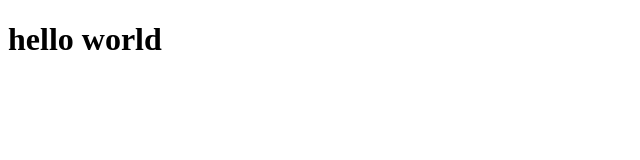
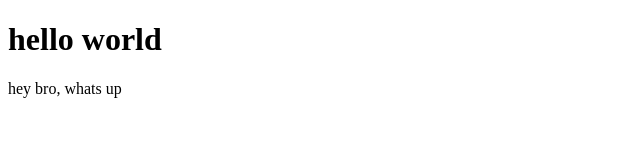
Before and after one commit to sajidislam99/first-project, a plain HTML site: page index.html in a window 1280 px wide. Shown: the whole page, without its empty margins (0-640 px from the left). Drawn offline with Linux system fonts and the light colour scheme.

Commit message:
learned github

```diff
--- a/index.html
+++ b/index.html
@@ -8,5 +8,6 @@
 </head>
 <body>
     <h1>hello world</h1>
+    <p>hey bro, whats up</p>
 </body>
 </html>
```
Also changed, not shown: 1 other file.
